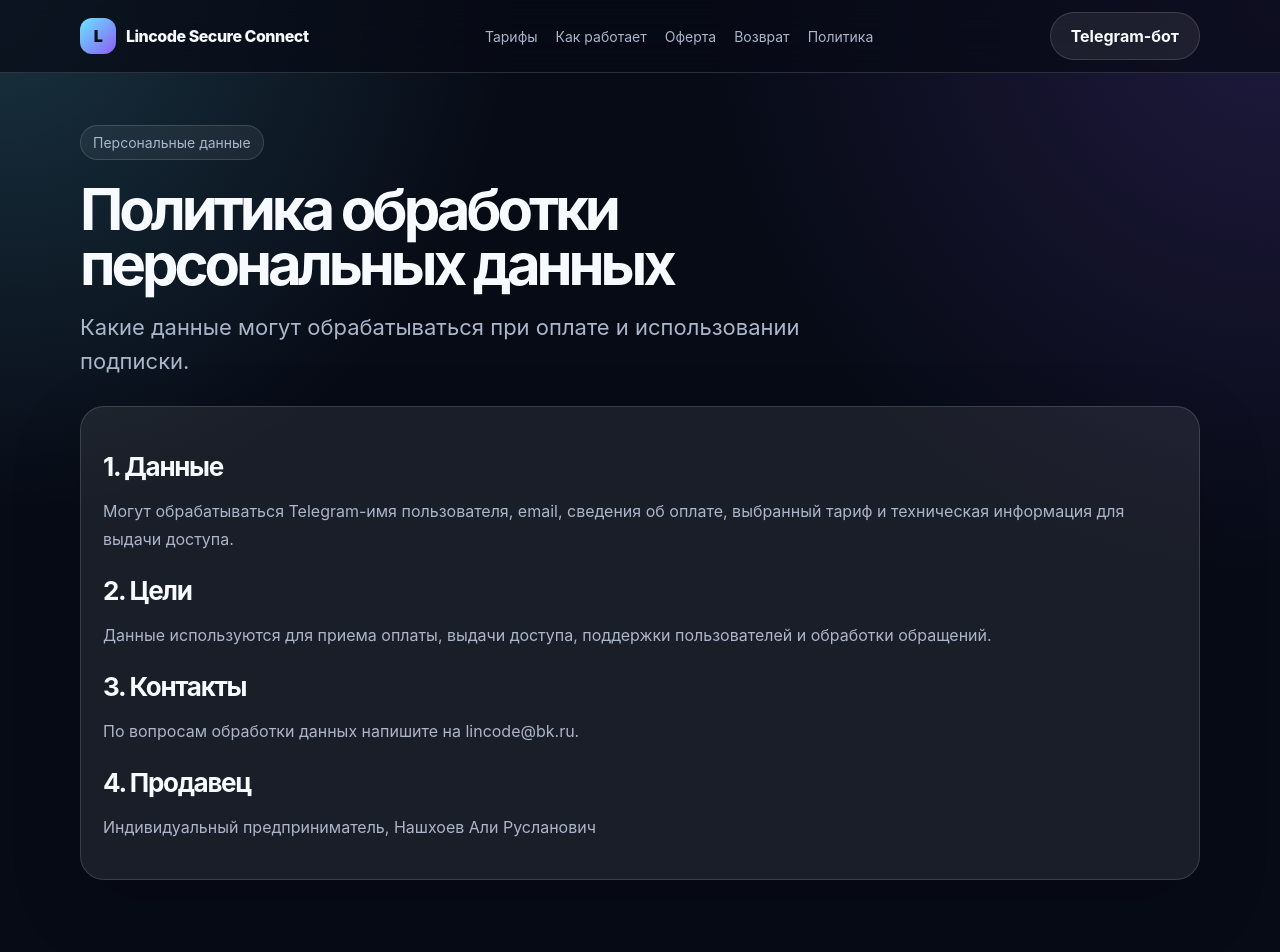
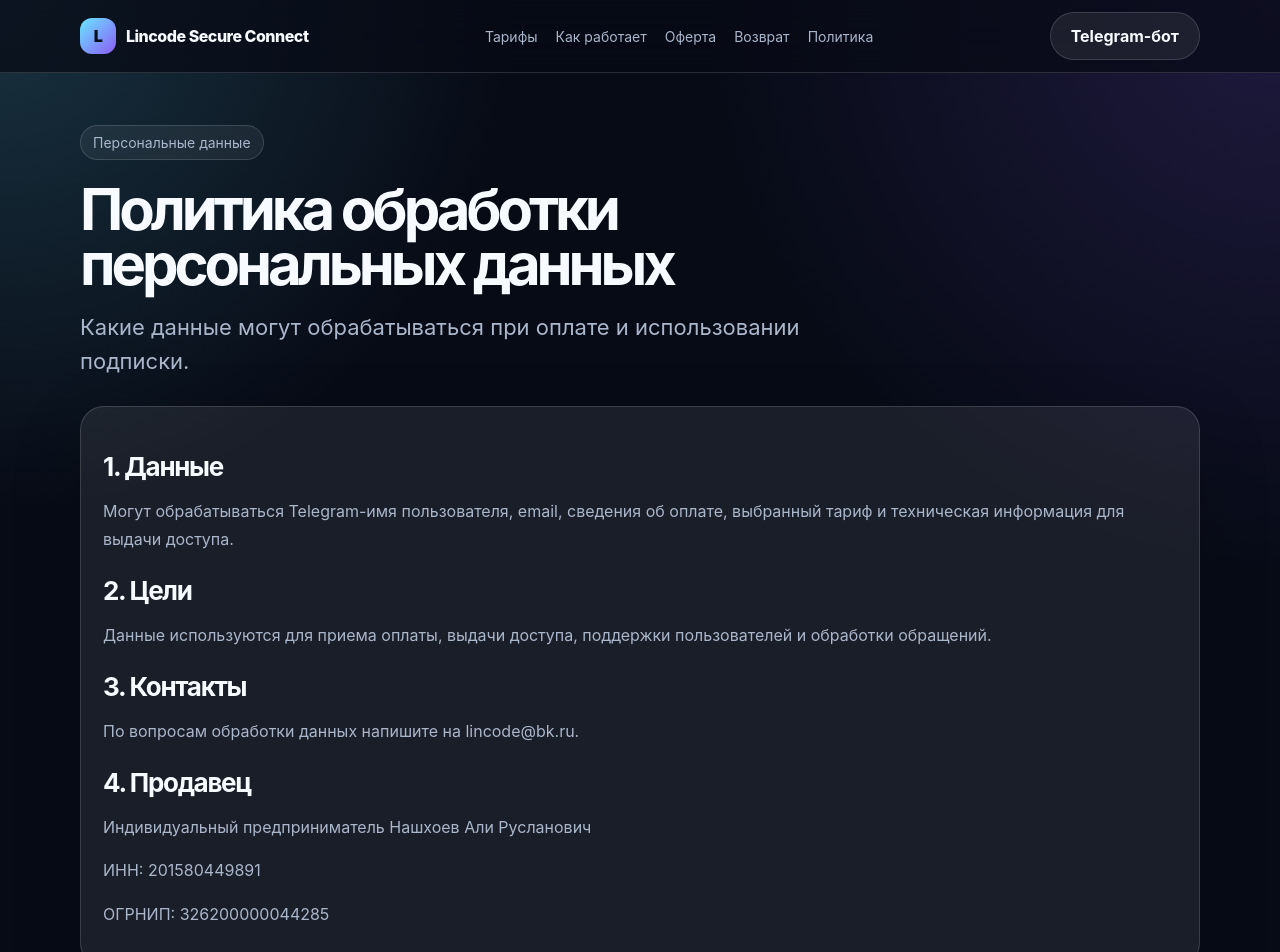
Before and after one commit to linkoln-1/vpn-lending, a Next.js app: page /privacy in a window 1280 px wide. Shown: the top 952 px of the page. Built offline with nearby package versions, Linux system fonts and the light colour scheme.

Commit message:
Show seller registration details in privacy policy

```diff
--- a/app/privacy/page.jsx
+++ b/app/privacy/page.jsx
@@ -24,7 +24,9 @@ export default function PrivacyPage() {
             <h2>3. Контакты</h2>
             <p>По вопросам обработки данных напишите на {site.supportEmail}.</p>
             <h2>4. Продавец</h2>
-            <p>{site.seller.status}, {site.seller.fullName}</p>
+            <p>{site.seller.status} {site.seller.fullName}</p>
+            <p>ИНН: {site.seller.inn}</p>
+            <p>ОГРНИП: {site.seller.ogrnip}</p>
           </section>
         </div>
       </main>
```
